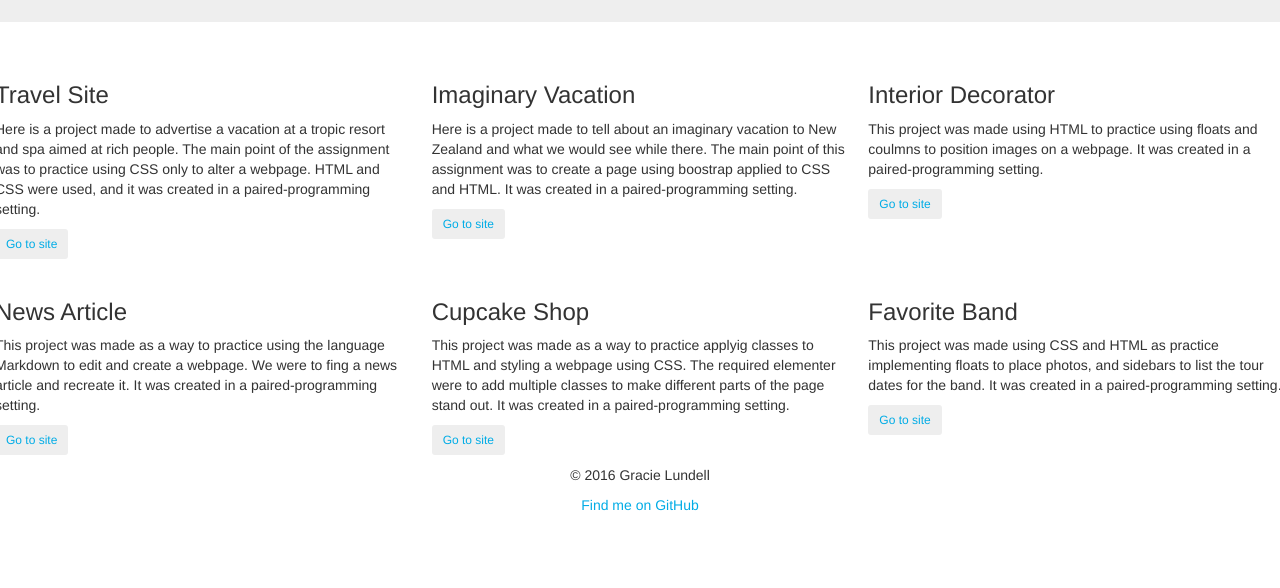
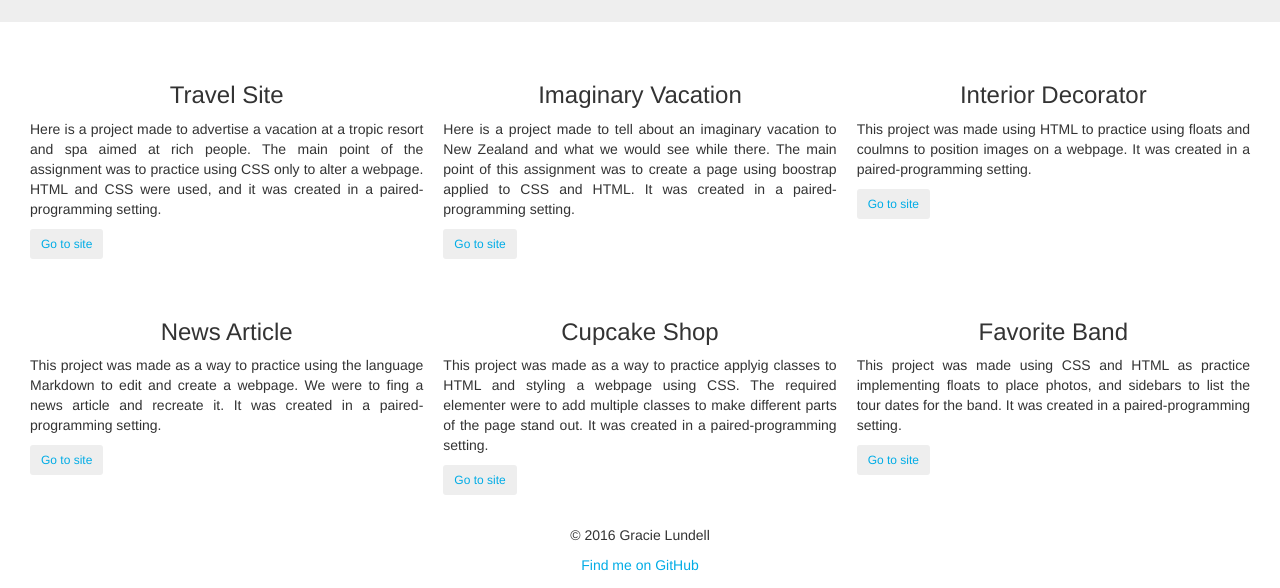
Before and after one commit to gracielundell/epicodus-code-review-1, a plain HTML site: page projects.html in a window 1280 px wide. Shown: the part 212-800 px from the top of the page. Drawn offline with Linux system fonts and the light colour scheme.

Commit message:
style projects

```diff
--- a/css/styles.css
+++ b/css/styles.css
@@ -23,6 +23,15 @@
 }
 
 /* PROJECTS */
+.row {
+    margin: 20px;
+    text-align: justify;
+}
+
+.row h3 {
+    text-align: center;
+}
+
 .col-sm-4 {
     padding: 10px;
 }
```
